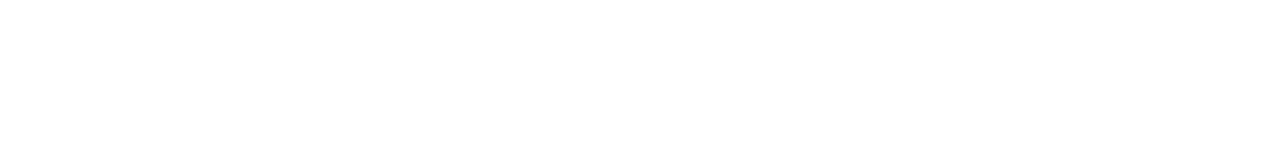
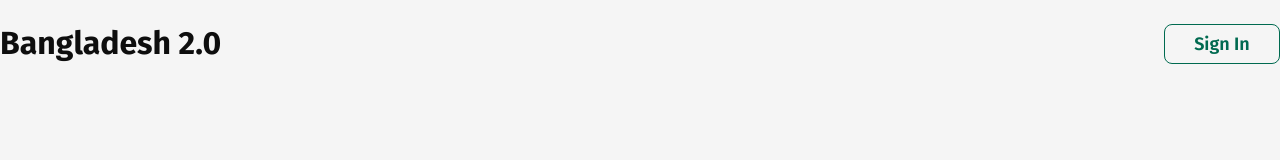
Before and after one commit to ANIK365PRO/New_Bangladesh_assignment_1, a plain HTML site: page index.html in a window 1280 px wide. Drawn offline with Linux system fonts and the light colour scheme.

Commit message:
added navber section

```diff
--- a/index.html
+++ b/index.html
@@ -5,11 +5,17 @@
   <meta charset="UTF-8">
   <meta name="viewport" content="width=device-width, initial-scale=1.0">
   <title>Renaissance in Bangladesh</title>
+  <link rel="stylesheet" href="styles.css">
 </head>
 
 <body>
   <header>
-    <nav></nav>
+    <nav>
+      <ul>
+        <li class="nav_title">Bangladesh 2.0</li>
+        <li class="nav_btn"><button>Sign In</button></li>
+      </ul>
+    </nav>
     <div></div>
 
   </header>
--- a/styles.css
+++ b/styles.css
@@ -0,0 +1,50 @@
+@import url('https://fonts.googleapis.com/css2?family=Fira+Sans:ital,wght@0,100;0,200;0,300;0,400;0,500;0,600;0,700;0,800;0,900;1,100;1,200;1,300;1,400;1,500;1,600;1,700;1,800;1,900&display=swap');
+
+/* font-family: "Fira Sans", serif; */
+
+* {
+  margin: 0;
+  padding: 0;
+  box-sizing: border-box;
+  background: rgb(245, 245, 245);
+}
+/* primary style start  */
+/* primary style start end */
+
+body {
+  max-width: 1280px;
+  margin: 0 auto;
+}
+/* header section style  */
+body nav ul {
+  list-style: none;
+  display: flex;
+  justify-content: space-between;
+  padding: 24px 0;
+}
+.nav_title {
+  color: rgb(14, 14, 14);
+  font-family: Fira Sans;
+  font-size: 32px;
+  font-weight: 700;
+  line-height: 38px;
+  letter-spacing: 0%;
+  text-align: center;
+  align-items: center;
+}
+.nav_btn button {
+  cursor: pointer;
+  box-sizing: border-box;
+  border: 1px solid rgb(0, 106, 80);
+  border-radius: 8px;
+  width: 116px;
+  height: 40px;
+  font-family: Fira Sans;
+  font-size: 18px;
+  font-weight: 600;
+  /* line-height: 22px; */
+  text-align: center;
+  align-items: center;
+  color: rgb(0, 106, 80);
+}
+/* header section style end */
```
